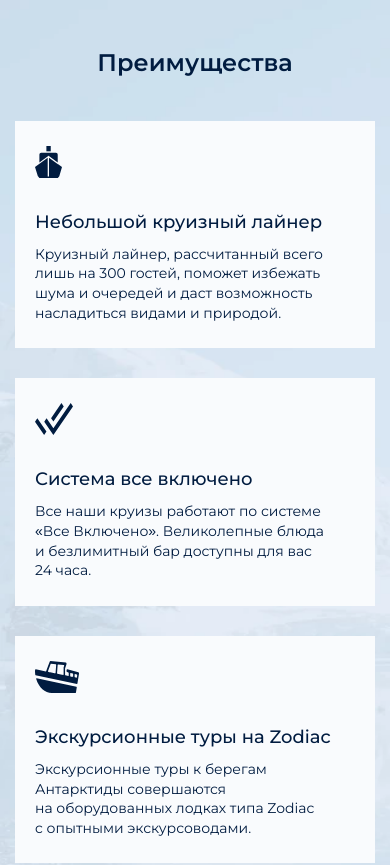
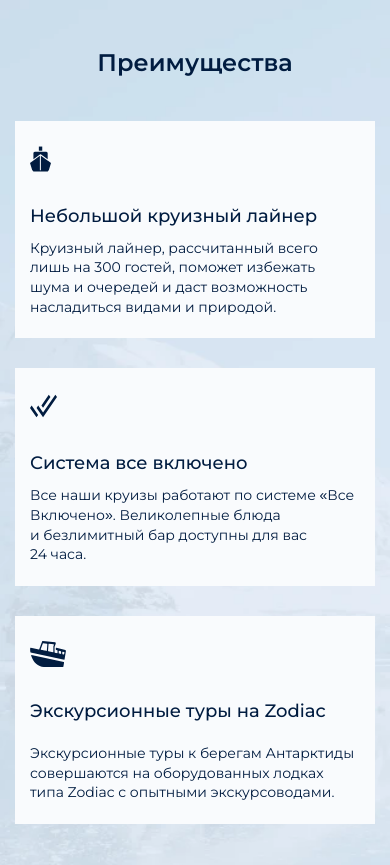
Before and after one commit to alexander-drach/html-academy__Antarctica, a website: page source/index.html in a window 390 px wide. Shown: the part 1220-2085 px from the top of the page. Drawn offline with nearby package versions, Linux system fonts and the light colour scheme; files that its build step writes are made by us from their sources; files whose address does not match are found by name.

Commit message:
features tablet pixel perfect

```diff
--- a/source/sass/blocks/features.scss
+++ b/source/sass/blocks/features.scss
@@ -30,7 +30,7 @@
   padding-bottom: 119px;
 
   @include vp-1023 {
-    padding-top: 100px;
+    padding-top: 91px;
     padding-bottom: 100px;
   }
 
@@ -52,6 +52,7 @@
 
   @include vp-1023 {
     font-size: 26px;
+    margin-bottom: 49px;
   }
 
   @include vp-767 {
@@ -70,7 +71,9 @@
   padding-left: 0;
   margin: 0;
 
-  @include vp-1023 {}
+  @include vp-1023 {
+    gap: 30px;
+  }
 
   @include vp-767 {
     grid-template-columns: repeat(1, 1fr);
@@ -84,11 +87,11 @@
   padding: 30px 30px 47px 30px;
 
   @include vp-1023 {
-    padding: 26px 20px 25px 20px;
+    padding: 26px 15px 21px 20px;
   }
 
   @include vp-767 {
-    padding: 25px 20px 25px 20px;
+    padding: 25px 20px 21px 15px;
   }
 }
 
@@ -96,7 +99,7 @@
   margin-bottom: 9px;
 
   @include vp-1023 {
-    margin-bottom: 24px;
+    margin-bottom: 13px;
   }
 
   @include vp-767 {
@@ -134,3 +137,36 @@
     margin-bottom: 0;
   }
 }
+
+.features__item--cruise-ship svg {
+  @include vp-1023 {
+    width: 21px;
+    height: 26px;
+  }
+
+  @include vp-767 {}
+}
+
+.features__item--all-inclusive svg {
+  @include vp-1023 {
+    width: 27px;
+    height: 26px;
+  }
+
+  @include vp-767 {}
+}
+
+.features__item--zodiac svg {
+  @include vp-1023 {
+    width: 36px;
+    height: 26px;
+  }
+
+  @include vp-767 {}
+}
+
+.features__item--zodiac h3 {
+  @include vp-1023 {
+    margin-bottom: 20px;
+  }
+}
```
Also changed, not shown: build/css/style.css, build/css/style.min.css, 1 other file.
